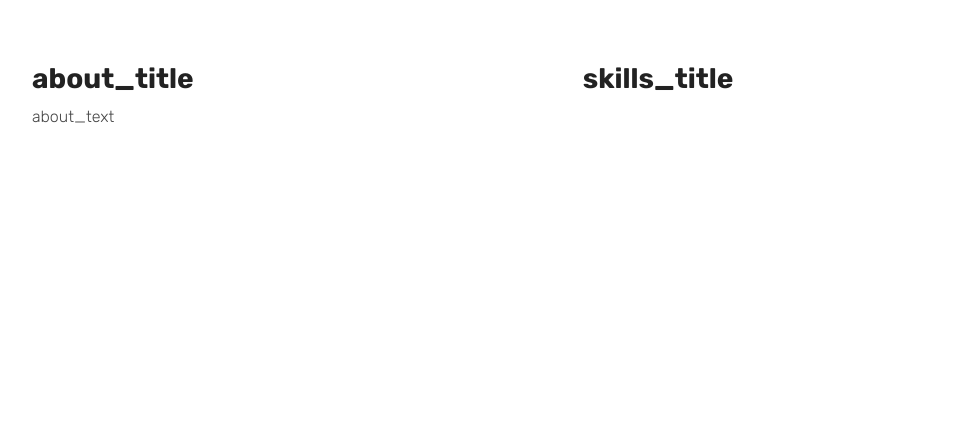
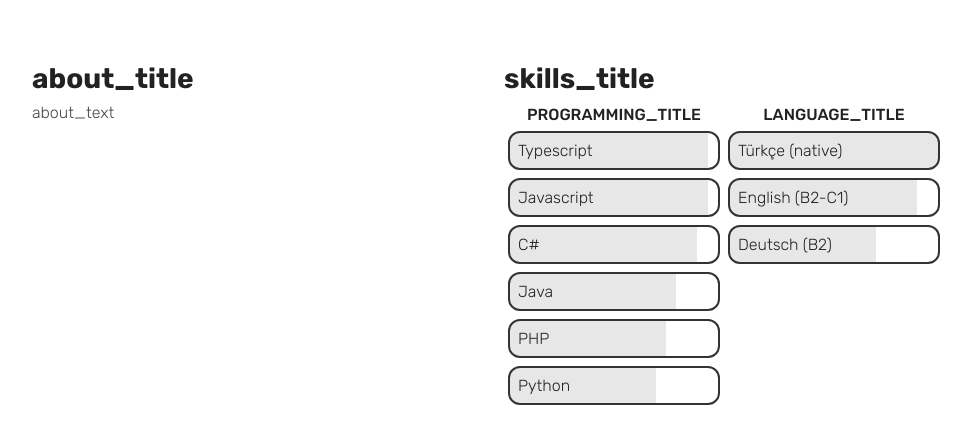
Before and after one commit to borabuyukbas/me, a Vue app: page / in a window 1280 px wide. Shown: the part 314-758 px from the top of the page, without its empty margins (168-1139 px from the left). Built offline with nearby package versions, Linux system fonts and the light colour scheme.

Commit message:
skills section + i18n fixes

```diff
--- a/package.json
+++ b/package.json
@@ -12,6 +12,7 @@
   "dependencies": {
     "@iconify/icons-ion": "^1.2.3",
     "@iconify/icons-twemoji": "^1.2.5",
+    "@iconify/icons-vscode-icons": "^1.2.13",
     "vue": "^3.2.25",
     "vue-i18n": "9"
   },
--- a/src/App.vue
+++ b/src/App.vue
@@ -1,7 +1,16 @@
 <script setup lang="ts">
-import Header from "./components/Header.vue";
-import Personal from "./components/Personal.vue";
-import About from "./components/About.vue";
+import Header from "./sections/Header.vue";
+import Personal from "./sections/Personal.vue";
+import About from "./sections/About.vue";
+
+import { ref, watch } from "vue";
+import { i18n } from "./i18n";
+
+const locale = ref(i18n.global.locale);
+
+watch(locale, () => {
+  document.documentElement.setAttribute('lang', locale.value)
+})
 </script>
 
 <template>
--- a/src/components/About.vue
+++ /dev/null
@@ -1,50 +0,0 @@
-<script setup lang="ts">
-
-</script>
-
-<template>
-  <div class="card">
-    <div class="left-section">
-      <h3 class="section-header">
-        {{ $t("about_title") }}
-      </h3>
-      <div class="section-content">
-        <p>{{ $t("about_text") }}</p>
-      </div>
-    </div>
-    <div class="right-section">
-      <h3 class="section-header">
-        {{ $t("skills_title") }}
-      </h3>
-      <div class="section-content" />
-    </div>
-  </div>
-</template>
-
-<style lang="scss" scoped>
-
-.card {
-    @media screen and (max-width: 1024px) {
-        flex-direction: column;
-    }
-}
-
-.left-section {
-    flex: 2 2 auto;
-    margin: 0 2rem 0 0;
-
-    @media screen and (max-width: 1024px) {
-        margin: 0 0 2rem 0;
-    }
-}
-
-.right-section {
-    flex: 1 1 auto;
-}
-
-.section-header {
-    font-size: 1.75rem;
-    font-weight: 700;
-    margin-bottom: 0.75rem;
-}
-</style>
--- /dev/null
+++ b/src/components/SkillBox.vue
@@ -0,0 +1,64 @@
+<script setup lang="ts">
+import { IconifyIcon } from "@iconify/types";
+import { Icon } from "@iconify/vue/dist/offline";
+
+import { useI18n } from "vue-i18n";
+
+const { te, t } = useI18n();
+
+const props = defineProps<{
+    name: string,
+    percentage: number,
+    icon: IconifyIcon,
+    alt?: string
+}>();
+
+const styleObject = { "--percent": `${props.percentage * 100}%` };
+</script>
+
+<template>
+    <div
+        class="skill"
+        :style="styleObject"
+    >
+        <Icon class="icon" :icon="icon" />
+        <span class="skill-name">
+            {{ props.name }}
+            {{ props.alt ?
+                    "(" + (te(props.alt) ? t(props.alt) : props.alt) + ")"
+                    : ""
+            }}
+        </span>
+    </div>
+</template>
+
+<style lang="scss" scoped>
+.skill {
+    display: flex;
+    justify-content: space-between;
+    align-items: center;
+    padding: 0.5rem;
+    margin: 0.25rem;
+    border-radius: 0.75rem;
+    border: 0.15rem var(--app-border-color) solid;
+
+    position: relative;
+    overflow: hidden;
+
+    &:after {
+        @include transition;
+        content: '\A';
+        position: absolute;
+        background: var(--app-active-color);
+        top: 0;
+        bottom: 0;
+        left: 0;
+        width: var(--percent);
+        z-index: -1;
+    }
+}
+
+.icon {
+    font-size: 1.25rem;
+}
+</style>
--- a/src/i18n.ts
+++ b/src/i18n.ts
@@ -1,5 +1,7 @@
 import { createI18n } from 'vue-i18n';
-import messages from '@intlify/vite-plugin-vue-i18n/messages'
+import messages from '@intlify/vite-plugin-vue-i18n/messages';
+import en from './locales/en.json';
+type MessageSchema = typeof en;
 
 import TR from "@iconify/icons-twemoji/flag-turkey";
 import EN from "@iconify/icons-twemoji/flag-united-kingdom";
@@ -11,8 +13,9 @@ export const locales = [
     { name: "de", icon: DE },
 ]
 
-export const i18n =  createI18n({
+export const i18n =  createI18n<[MessageSchema], 'tr' | 'en' | 'de'>({
     locale: navigator.language.split("-")[0],
     fallbackLocale: "en",
-    messages
+    messages,
+    legacy: false
 });
--- a/src/locales/de.json
+++ b/src/locales/de.json
@@ -2,6 +2,10 @@
     "subtitle": "Softwareentwickler",
     "about_title": "Über mich",
     "skills_title": "Fähigkeiten",
+    "programming_title": "Programmierung",
+    "language_title": "Sprach",
+
+    "native": "Muttersprache",
 
     "short_about_text": "",
     "about_text": ""
--- a/src/locales/en.json
+++ b/src/locales/en.json
@@ -2,6 +2,10 @@
     "subtitle": "Software Developer",
     "about_title": "About",
     "skills_title": "Skills",
+    "programming_title": "Programming",
+    "language_title": "Language",
+
+    "native": "native",
 
     "short_about_text": "",
     "about_text": ""
--- a/src/locales/tr.json
+++ b/src/locales/tr.json
@@ -2,6 +2,10 @@
     "subtitle": "Yazılım Geliştiricisi",
     "about_title": "Hakkımda",
     "skills_title": "Yetenekler",
+    "programming_title": "Yazılım",
+    "language_title": "Dil",
+
+    "native": "ana dil",
 
     "short_about_text": "",
     "about_text": ""
--- /dev/null
+++ b/src/sections/About.vue
@@ -0,0 +1,148 @@
+<script setup lang="ts">
+import { Icon } from "@iconify/vue/dist/offline";
+
+import Language from "@iconify/icons-ion/language";
+import Programming from "@iconify/icons-ion/code";
+
+import Typescript from "@iconify/icons-vscode-icons/file-type-typescript-official";
+import Javascript from "@iconify/icons-vscode-icons/file-type-js-official";
+import CSharp from "@iconify/icons-vscode-icons/file-type-csharp2";
+import Java from "@iconify/icons-vscode-icons/file-type-java";
+import PHP from "@iconify/icons-vscode-icons/file-type-php";
+import Python from "@iconify/icons-vscode-icons/file-type-python";
+
+import TR from "@iconify/icons-twemoji/flag-turkey";
+import EN from "@iconify/icons-twemoji/flag-united-kingdom";
+import DE from "@iconify/icons-twemoji/flag-germany";
+
+import SkillBox from "../components/SkillBox.vue";
+
+const programming_skills = [
+  { name: "Typescript", percentage: 0.95, icon: Typescript },
+  { name: "Javascript", percentage: 0.95, icon: Javascript },
+  { name: "C#", percentage: 0.9, icon: CSharp },
+  { name: "Java", percentage: 0.8, icon: Java },
+  { name: "PHP", percentage: 0.75, icon: PHP },
+  { name: "Python", percentage: 0.7, icon: Python },
+];
+
+const language_skills = [
+  { name: "Türkçe", percentage: 1.0, icon: TR, alt: "native" },
+  { name: "English", percentage: 0.9, icon: EN, alt: "B2-C1" },
+  { name: "Deutsch", percentage: 0.7, icon: DE, alt: "B2" },
+]
+</script>
+
+<template>
+  <div class="card">
+    <div class="left-section">
+      <h3 class="section-header">
+        {{ $t("about_title") }}
+        {{ $t("") }}
+      </h3>
+      <div class="section-content">
+        <p>{{ $t("about_text") }}</p>
+      </div>
+    </div>
+    <div class="right-section">
+      <h3 class="section-header">
+        {{ $t("skills_title") }}
+      </h3>
+      <div class="section-content">
+        <div class="skill-group">
+          <div class="skill-group-title">
+            <Icon class="icon" :icon="Programming" />
+            <h6>{{ $t("programming_title") }}</h6>
+          </div>
+          <SkillBox
+            v-for="skill of programming_skills"
+            :key="'programming_skill_'+skill.name"
+            :name="skill.name"
+            :icon="skill.icon"
+            :percentage="skill.percentage"
+          />
+        </div>
+        <div class="skill-group">
+          <div class="skill-group-title">
+            <Icon class="icon" :icon="Language" />
+            <h6>{{ $t("language_title") }}</h6>
+          </div>
+          <SkillBox
+            v-for="skill of language_skills"
+            :key="'language_skill_'+skill.name"
+            :name="skill.name"
+            :icon="skill.icon"
+            :percentage="skill.percentage"
+            :alt="skill.alt"
+          />
+        </div>
+      </div>
+    </div>
+  </div>
+</template>
+
+<style lang="scss" scoped>
+.card {
+  @media screen and (max-width: 1024px) {
+    flex-direction: column;
+  }
+}
+
+.left-section {
+  flex-basis: 50%;
+  flex-shrink: 0;
+  margin: 0 2rem 0 0;
+
+  @media screen and (max-width: 1024px) {
+    margin: 0 0 2rem 0;
+  }
+}
+
+.right-section {
+  flex-basis: 50%;
+  flex-shrink: 0;
+
+  .section-content {
+    display: flex;
+
+    @media screen and (max-width: 1024px) {
+      flex-direction: column;
+    }
+  }
+
+  .skill-group {
+    display: flex;
+    flex-direction: column;
+    flex-grow: 1;
+    flex-basis: 50%;
+
+    @media screen and (max-width: 1024px) {
+      margin-bottom: 1rem;
+    }
+
+    h6 {
+      font-size: 1rem;
+      font-weight: 500;
+      text-transform: uppercase;
+    }
+  }
+}
+
+.skill-group-title {
+  display: flex;
+  justify-content: center;
+  align-items: center;
+  line-height: 1.5rem;
+
+  .icon {
+    font-size: 1.25rem;
+    margin-right: 0.25rem;
+  }
+}
+
+.section-header {
+  font-size: 1.75rem;
+  font-weight: 700;
+  margin-bottom: 0.5rem;
+}
+</style>
--- a/src/components/Personal.vue
+++ b/src/sections/Personal.vue
@@ -8,11 +8,11 @@ import Linkedin from "@iconify/icons-ion/logo-linkedin";
 import Mail from "@iconify/icons-ion/mail";
 
 const socials = [
-    { icon: Instagram, link: "" },
-    { icon: Github, link: "" },
-    { icon: Gitlab, link: "" },
-    { icon: Linkedin, link: "" },
-    { icon: Mail, link: "" },
+  { icon: Github, link: "https://github.com/borabuyukbas" },
+  { icon: Gitlab, link: "https://gitlab.com/borabuyukbas" },
+  { icon: Instagram, link: "https://instagram.com/borabbs" },
+  { icon: Linkedin, link: "" },
+  { icon: Mail, link: "" },
 ]
 </script>
 
@@ -33,6 +33,7 @@ const socials = [
           v-for="(social, i) of socials"
           :key="'Psocial_' + i"
           :href="social.link"
+          target="_blank"
         >
           <Icon
             :icon="social.icon"
```
Also changed, not shown: .eslintrc.js, src/sections/Header.vue (renamed from src/components/Header.vue), 1 other file (tests, documents, lock files or other folders).
